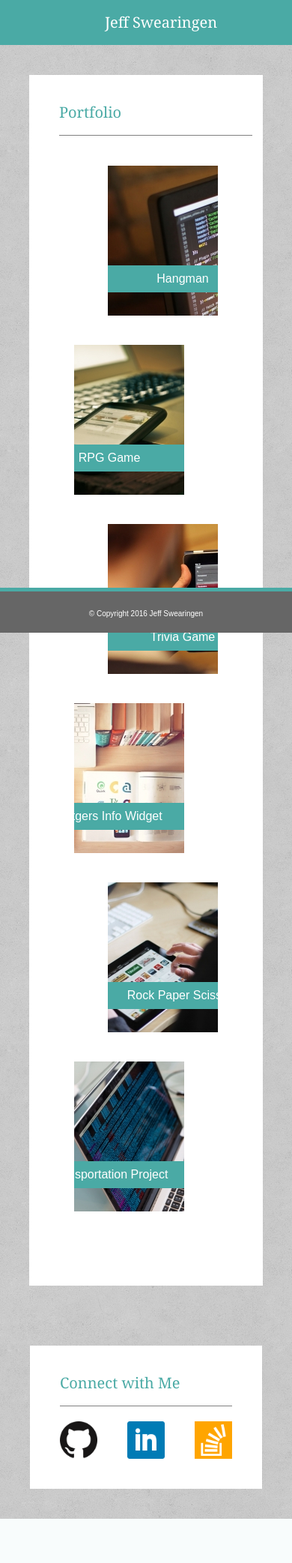
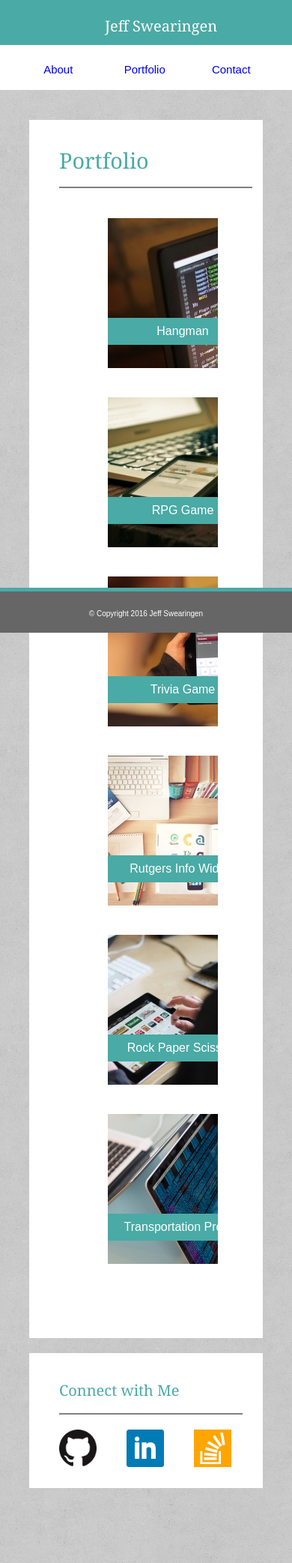
Before and after one commit to jeffswearingen/Responsive-Portfolio, a PHP site: page /portfolio.html in a window 390 px wide. Shown: the whole page at 75% size. Before the commit the page ends 2026 px from the top, so only its background shows below. Run offline with PHP 8.4, Linux system fonts and the light colour scheme.

Commit message:
modifying portfolio 640px

```diff
--- a/assets/css/style.css
+++ b/assets/css/style.css
@@ -300,32 +300,99 @@ h1 {
 	.navbar .logo {
 		width: 100%;
 		margin-left: 0;
+		line-height: 30px;
+		font-size: 20px;
 	}
 
 	.navbar .smallnav {
-		margin-top: 200px;
+		margin-top: 50px;
 		width: 100%;
-		float: none;
+		float: right;
+		background-color: #FFFFFF;
+	}
+
+	.smallnav .about {
+		width: 30%;
+		margin: 1.5%;
+		margin-left: 1.5%;
+		float: left;
+		text-align: center;
+	}
+
+	.smallnav .portfolio {
+		width: 30%;
+		margin: 1.5%;
+		margin-left: 1.5%;
+		float: left;
+		text-align: center;
+	}
+
+	.smallnav .contact {
+		width: 30%;
+		margin: 1.5%;
+		margin-left: 1.5%;
+		float: left;
+		text-align: center;
 	}
 
 	.maincontent {
 		width: 80%;
 		margin: 100px 10%;
-		margin-bottom: 0px;
+		margin-bottom: 20px;
+		margin-top: 160px;
 	}
 
-	.asideicons {
+	.maincontent h1 {
+		font-size: 1.8em;
+	}
+
+	.aside-icons {
+		clear: both;
 		float: none;
-		width: 80%;
-		margin: 0 10%;
-		margin-top: 0px;
+		width: inherit;
+		height: 140px;
+		margin-top: 100px;
+		margin-left: 10%;
+		margin-right: 10%;
+		margin-bottom: 100px;
+	}
 
+	.aside-icons .h_line {
+		width: 90%;
 	}
 
 	.jeffimage {
-		width: 70%;
+		width: 80%;
 		align: center;
-		margin: 2em 15%;
+		margin: 2em 10%;
 	}
 
+	.h_line {
+		height: 2px;
+	}
+
+	.maincontent ul {
+		margin-left: 25%;
+	}
+
+	.portfolio-a,
+	.portfolio-b,
+	.portfolio-c,
+	.portfolio-d,
+	.portfolio-e,
+	.portfolio-f {
+		clear: both;
+		float: none;
+		margin: auto;
+	}
+
+	.portfolio-b {
+		clear: both;
+		float: none;
+		margin: auto;
+	}
+
+	.portfolio-inset {
+		z-index: 0;
+	}
 }
```
Also changed, not shown: index.html (+4 -4 lines).
